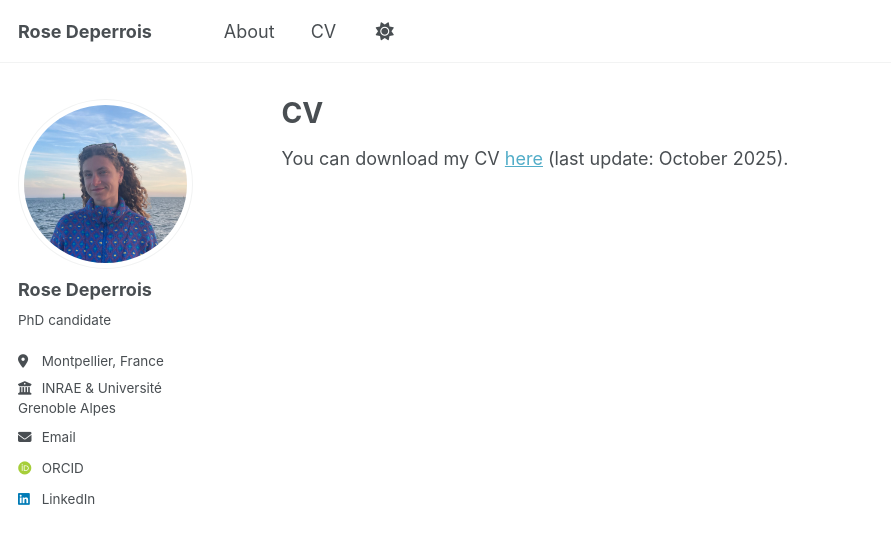
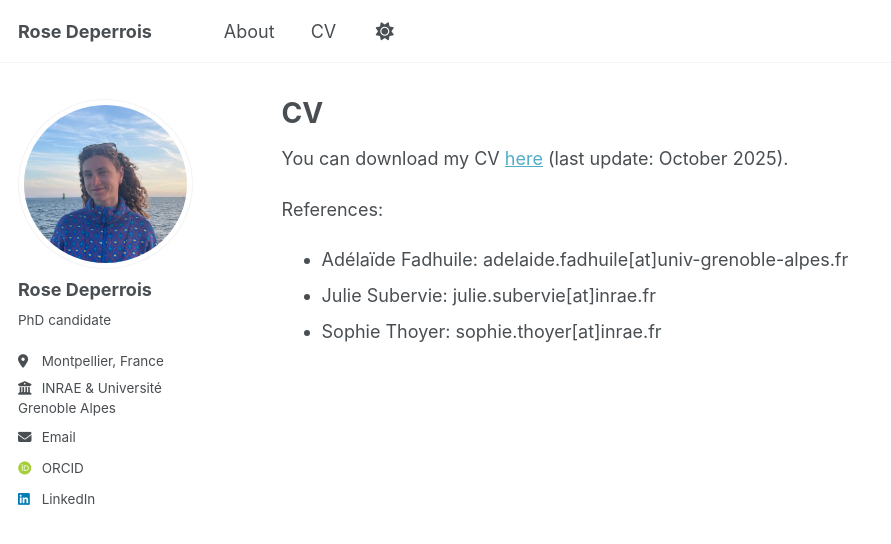
Before and after one commit to rosedeperrois/rosedeperrois.github.io, a Jekyll site: the page built from _pages/cv.md, in a window 1280 px wide. Shown: the top 544 px of the page, without its empty margins (0-891 px from the left). Built offline with Jekyll 4.4.1, drawn with Linux system fonts in a browser that asks for light colours; some web fonts are replaced.

Commit message:
Update cv.md

```diff
--- a/_pages/cv.md
+++ b/_pages/cv.md
@@ -8,3 +8,8 @@ redirect_from:
 ---
 
 You can download my CV [here](https://www.dropbox.com/scl/fi/anqr3pjb7ktu02xdk6dz1/CV_Rose-Deperrois_10_2025.pdf?rlkey=lnd6olbr7unursga4c08cpqsz&st=u6ap91en&dl=0) (last update: October 2025).
+
+References:
+- Adélaïde Fadhuile: adelaide.fadhuile[at]univ-grenoble-alpes.fr
+- Julie Subervie: julie.subervie[at]inrae.fr
+- Sophie Thoyer: sophie.thoyer[at]inrae.fr
```
